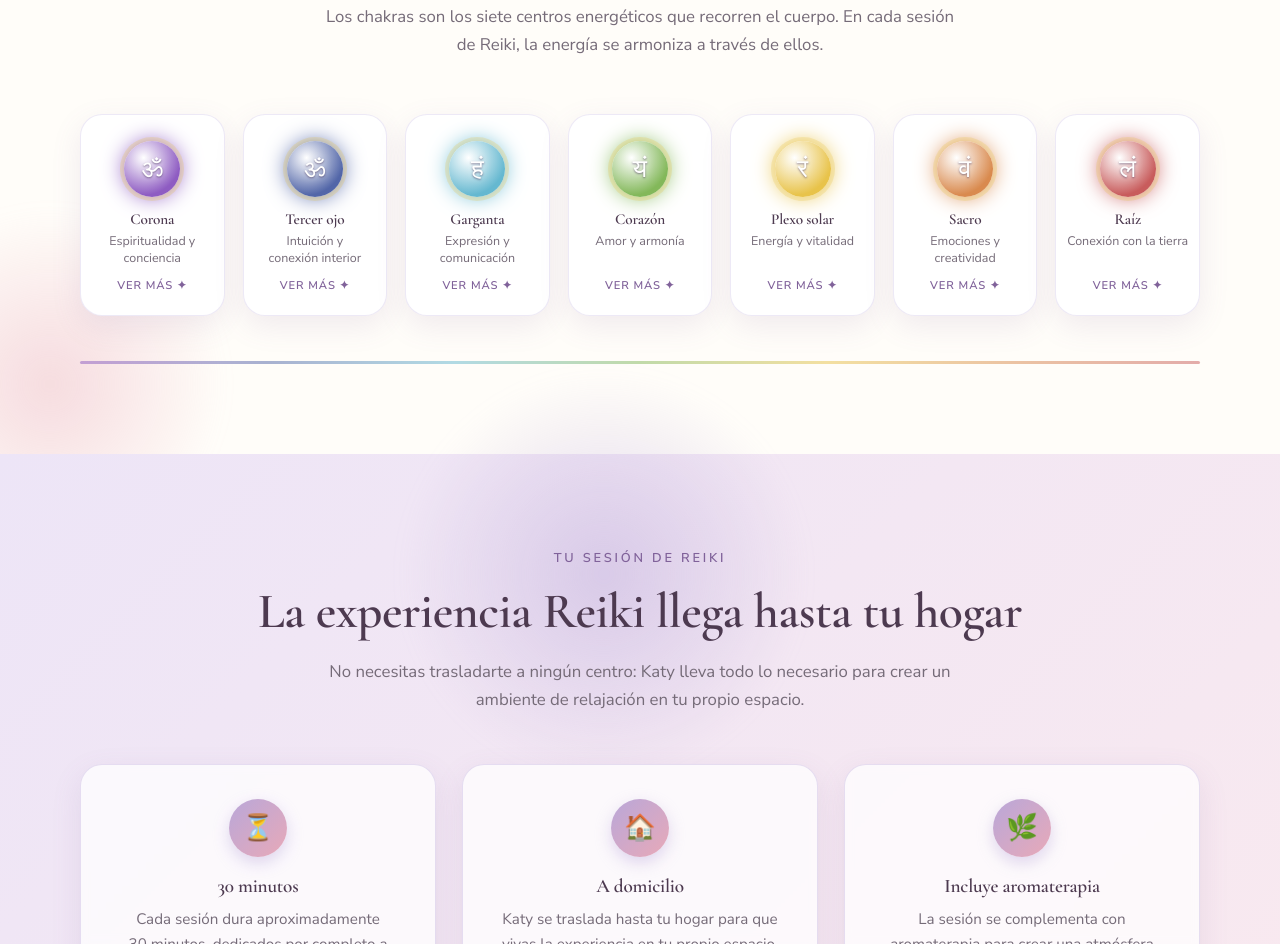
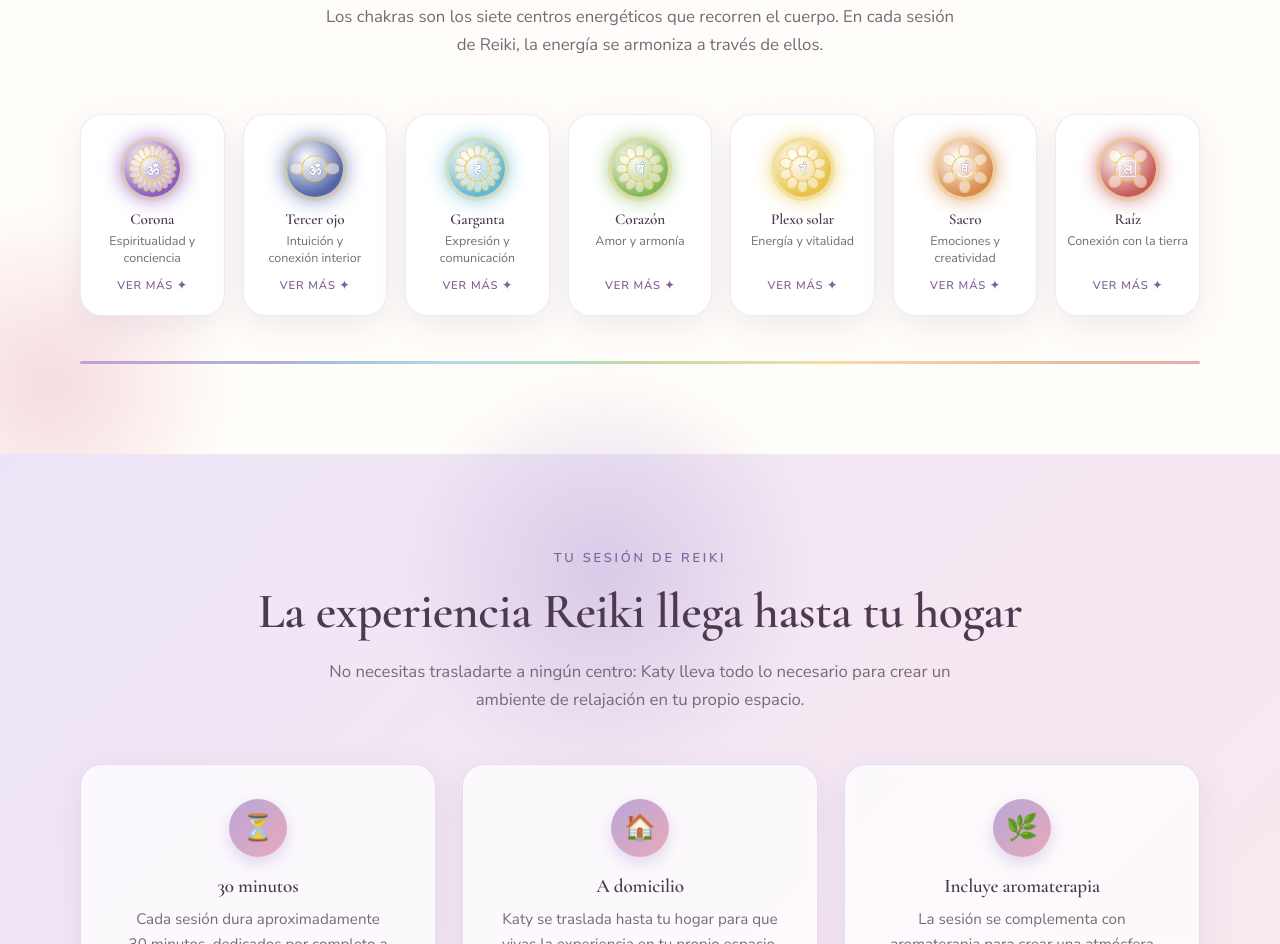
Before and after one commit to soyleomunoz/katyalmadeluz, a plain HTML site: page index.html in a window 1280 px wide. Shown: the part 2572-3516 px from the top of the page. Drawn offline with nearby package versions, Linux system fonts and the light colour scheme.

Commit message:
Medallones SVG de chakras con petalos de loto y silabas sanscritas nitidas
Co-Authored-By: Claude Fable 5 <noreply@anthropic.com>

```diff
--- a/index.html
+++ b/index.html
@@ -231,9 +231,15 @@ button.chakra{cursor:pointer;font-family:var(--fuente-texto);width:100%}
   background:radial-gradient(circle at 35% 30%,rgba(255,255,255,.75),var(--ck,#B9A7D9) 70%);
 }
 .chakra-simbolo{
-  font-size:1.6rem;line-height:1;color:#fff;
-  text-shadow:0 1px 2px rgba(61,40,80,.55),0 0 10px rgba(255,255,255,.5);
-  user-select:none;
+  display:flex;align-items:center;justify-content:center;
+  width:88%;height:88%;user-select:none;
+}
+.chakra-simbolo svg{width:100%;height:100%;display:block}
+.chakra-simbolo .petalo{fill:rgba(255,255,255,.5);stroke:rgba(232,195,74,.9);stroke-width:1.5}
+.chakra-simbolo .aro{fill:rgba(255,255,255,.3);stroke:rgba(232,195,74,.95);stroke-width:2}
+.chakra-simbolo .bija{
+  fill:#fff;stroke:rgba(61,40,80,.6);stroke-width:1.1;paint-order:stroke;
+  font-family:'Cormorant Garamond',Georgia,serif;font-weight:700;
 }
 .chakra h3{font-size:.95rem;margin-bottom:4px}
 .chakra p{font-size:.78rem;color:var(--texto-sec);flex-grow:1}
@@ -268,7 +274,7 @@ button.chakra{cursor:pointer;font-family:var(--fuente-texto);width:100%}
   background:radial-gradient(circle at 35% 30%,rgba(255,255,255,.75),var(--ck,#B9A7D9) 72%);
 }
 .modal-orbe::before{content:"";position:absolute;inset:-16px;border-radius:50%;border:1.5px dashed rgba(232,195,74,.5)}
-.modal-orbe .chakra-simbolo{font-size:4.2rem;text-shadow:0 2px 4px rgba(61,40,80,.55),0 0 18px rgba(255,255,255,.6)}
+.modal-orbe .chakra-simbolo{width:92%;height:92%}
 .modal-caja h3{font-size:1.5rem;margin-bottom:2px}
 .modal-sanscrito{color:var(--lila-profundo);font-size:.92rem;font-style:italic;margin-bottom:16px}
 .modal-caja .descripcion{color:var(--texto-sec);font-size:.96rem;text-align:left}
@@ -669,7 +675,7 @@ button.chakra{cursor:pointer;font-family:var(--fuente-texto);width:100%}
       <button type="button" class="chakra revelar" style="--ck:var(--ck-corona)"
         data-nombre="Corona" data-sanscrito="Sahasrara · «loto de mil pétalos»" data-simbolo="ॐ" data-mantra="Om"
         data-descripcion="Ubicado en la coronilla, el séptimo chakra se asocia con la espiritualidad, la conciencia y la sensación de conexión con algo más grande que uno mismo. Se representa con el símbolo sagrado Om (ॐ) y el loto de mil pétalos, y tradicionalmente se vincula con estados de plenitud, claridad y unidad interior.">
-        <span class="chakra-orbe"><span class="chakra-simbolo" aria-hidden="true">ॐ</span></span>
+        <span class="chakra-orbe"><span class="chakra-simbolo" aria-hidden="true"><svg viewBox="0 0 100 100"><defs><ellipse id="pt-co" cx="50" cy="15" rx="7" ry="13"/></defs><g class="petalo"><use href="#pt-co"/><use href="#pt-co" transform="rotate(18 50 50)"/><use href="#pt-co" transform="rotate(36 50 50)"/><use href="#pt-co" transform="rotate(54 50 50)"/><use href="#pt-co" transform="rotate(72 50 50)"/><use href="#pt-co" transform="rotate(90 50 50)"/><use href="#pt-co" transform="rotate(108 50 50)"/><use href="#pt-co" transform="rotate(126 50 50)"/><use href="#pt-co" transform="rotate(144 50 50)"/><use href="#pt-co" transform="rotate(162 50 50)"/><use href="#pt-co" transform="rotate(180 50 50)"/><use href="#pt-co" transform="rotate(198 50 50)"/><use href="#pt-co" transform="rotate(216 50 50)"/><use href="#pt-co" transform="rotate(234 50 50)"/><use href="#pt-co" transform="rotate(252 50 50)"/><use href="#pt-co" transform="rotate(270 50 50)"/><use href="#pt-co" transform="rotate(288 50 50)"/><use href="#pt-co" transform="rotate(306 50 50)"/><use href="#pt-co" transform="rotate(324 50 50)"/><use href="#pt-co" transform="rotate(342 50 50)"/></g><circle class="aro" cx="50" cy="50" r="26"/><text class="bija" x="50" y="52" text-anchor="middle" dominant-baseline="central" font-size="30">ॐ</text></svg></span></span>
         <h3>Corona</h3>
         <p>Espiritualidad y conciencia</p>
         <span class="chakra-ampliar">Ver más ✦</span>
@@ -677,7 +683,7 @@ button.chakra{cursor:pointer;font-family:var(--fuente-texto);width:100%}
       <button type="button" class="chakra revelar revelar-retraso-1" style="--ck:var(--ck-tercer-ojo)"
         data-nombre="Tercer ojo" data-sanscrito="Ajna · «percibir, mandar»" data-simbolo="ॐ" data-mantra="Om"
         data-descripcion="Situado en el entrecejo, el sexto chakra se relaciona con la intuición, la imaginación, la percepción y la conexión interior. Su símbolo tradicional es un loto de dos pétalos con la sílaba Om (ॐ) en el centro. Se asocia con la capacidad de ver con claridad más allá de lo evidente y de escuchar la propia sabiduría interna.">
-        <span class="chakra-orbe"><span class="chakra-simbolo" aria-hidden="true">ॐ</span></span>
+        <span class="chakra-orbe"><span class="chakra-simbolo" aria-hidden="true"><svg viewBox="0 0 100 100"><defs><ellipse id="pt-to" cx="50" cy="14" rx="11" ry="14"/></defs><g class="petalo"><use href="#pt-to" transform="rotate(90 50 50)"/><use href="#pt-to" transform="rotate(270 50 50)"/></g><circle class="aro" cx="50" cy="50" r="26"/><text class="bija" x="50" y="52" text-anchor="middle" dominant-baseline="central" font-size="30">ॐ</text></svg></span></span>
         <h3>Tercer ojo</h3>
         <p>Intuición y conexión interior</p>
         <span class="chakra-ampliar">Ver más ✦</span>
@@ -685,7 +691,7 @@ button.chakra{cursor:pointer;font-family:var(--fuente-texto);width:100%}
       <button type="button" class="chakra revelar revelar-retraso-2" style="--ck:var(--ck-garganta)"
         data-nombre="Garganta" data-sanscrito="Vishuddha · «purificación»" data-simbolo="हं" data-mantra="Ham"
         data-descripcion="El quinto chakra se ubica en la garganta y se asocia con la comunicación, la expresión personal y la capacidad de decir la propia verdad con serenidad. Su sílaba semilla es Ham (हं), representada en un loto de dieciséis pétalos. Se vincula con la escucha, la voz y la expresión creativa.">
-        <span class="chakra-orbe"><span class="chakra-simbolo" aria-hidden="true">हं</span></span>
+        <span class="chakra-orbe"><span class="chakra-simbolo" aria-hidden="true"><svg viewBox="0 0 100 100"><defs><ellipse id="pt-ga" cx="50" cy="15" rx="8" ry="13"/></defs><g class="petalo"><use href="#pt-ga"/><use href="#pt-ga" transform="rotate(22.5 50 50)"/><use href="#pt-ga" transform="rotate(45 50 50)"/><use href="#pt-ga" transform="rotate(67.5 50 50)"/><use href="#pt-ga" transform="rotate(90 50 50)"/><use href="#pt-ga" transform="rotate(112.5 50 50)"/><use href="#pt-ga" transform="rotate(135 50 50)"/><use href="#pt-ga" transform="rotate(157.5 50 50)"/><use href="#pt-ga" transform="rotate(180 50 50)"/><use href="#pt-ga" transform="rotate(202.5 50 50)"/><use href="#pt-ga" transform="rotate(225 50 50)"/><use href="#pt-ga" transform="rotate(247.5 50 50)"/><use href="#pt-ga" transform="rotate(270 50 50)"/><use href="#pt-ga" transform="rotate(292.5 50 50)"/><use href="#pt-ga" transform="rotate(315 50 50)"/><use href="#pt-ga" transform="rotate(337.5 50 50)"/></g><circle class="aro" cx="50" cy="50" r="26"/><text class="bija" x="50" y="52" text-anchor="middle" dominant-baseline="central" font-size="28">हं</text></svg></span></span>
         <h3>Garganta</h3>
         <p>Expresión y comunicación</p>
         <span class="chakra-ampliar">Ver más ✦</span>
@@ -693,7 +699,7 @@ button.chakra{cursor:pointer;font-family:var(--fuente-texto);width:100%}
       <button type="button" class="chakra revelar revelar-retraso-3" style="--ck:var(--ck-corazon)"
         data-nombre="Corazón" data-sanscrito="Anahata · «no golpeado»" data-simbolo="यं" data-mantra="Yam"
         data-descripcion="El cuarto chakra se sitúa en el centro del pecho y es el puente entre los chakras inferiores y superiores. Se asocia con el amor, la compasión, la armonía y la capacidad de dar y recibir afecto. Su sílaba semilla es Yam (यं), tradicionalmente representada dentro de una estrella de seis puntas en un loto de doce pétalos.">
-        <span class="chakra-orbe"><span class="chakra-simbolo" aria-hidden="true">यं</span></span>
+        <span class="chakra-orbe"><span class="chakra-simbolo" aria-hidden="true"><svg viewBox="0 0 100 100"><defs><ellipse id="pt-cz" cx="50" cy="15" rx="9" ry="13"/></defs><g class="petalo"><use href="#pt-cz"/><use href="#pt-cz" transform="rotate(30 50 50)"/><use href="#pt-cz" transform="rotate(60 50 50)"/><use href="#pt-cz" transform="rotate(90 50 50)"/><use href="#pt-cz" transform="rotate(120 50 50)"/><use href="#pt-cz" transform="rotate(150 50 50)"/><use href="#pt-cz" transform="rotate(180 50 50)"/><use href="#pt-cz" transform="rotate(210 50 50)"/><use href="#pt-cz" transform="rotate(240 50 50)"/><use href="#pt-cz" transform="rotate(270 50 50)"/><use href="#pt-cz" transform="rotate(300 50 50)"/><use href="#pt-cz" transform="rotate(330 50 50)"/></g><circle class="aro" cx="50" cy="50" r="26"/><text class="bija" x="50" y="52" text-anchor="middle" dominant-baseline="central" font-size="28">यं</text></svg></span></span>
         <h3>Corazón</h3>
         <p>Amor y armonía</p>
         <span class="chakra-ampliar">Ver más ✦</span>
@@ -701,7 +707,7 @@ button.chakra{cursor:pointer;font-family:var(--fuente-texto);width:100%}
       <button type="button" class="chakra revelar" style="--ck:var(--ck-plexo)"
         data-nombre="Plexo solar" data-sanscrito="Manipura · «ciudad de las joyas»" data-simbolo="रं" data-mantra="Ram"
         data-descripcion="El tercer chakra se ubica en la zona del estómago y se asocia con la energía vital, la voluntad, la confianza y el poder personal. Su sílaba semilla es Ram (रं), representada en un loto de diez pétalos con un triángulo que evoca el fuego interior que impulsa a la acción.">
-        <span class="chakra-orbe"><span class="chakra-simbolo" aria-hidden="true">रं</span></span>
+        <span class="chakra-orbe"><span class="chakra-simbolo" aria-hidden="true"><svg viewBox="0 0 100 100"><defs><ellipse id="pt-px" cx="50" cy="15" rx="10" ry="13"/></defs><g class="petalo"><use href="#pt-px"/><use href="#pt-px" transform="rotate(36 50 50)"/><use href="#pt-px" transform="rotate(72 50 50)"/><use href="#pt-px" transform="rotate(108 50 50)"/><use href="#pt-px" transform="rotate(144 50 50)"/><use href="#pt-px" transform="rotate(180 50 50)"/><use href="#pt-px" transform="rotate(216 50 50)"/><use href="#pt-px" transform="rotate(252 50 50)"/><use href="#pt-px" transform="rotate(288 50 50)"/><use href="#pt-px" transform="rotate(324 50 50)"/></g><circle class="aro" cx="50" cy="50" r="26"/><text class="bija" x="50" y="52" text-anchor="middle" dominant-baseline="central" font-size="28">रं</text></svg></span></span>
         <h3>Plexo solar</h3>
         <p>Energía y vitalidad</p>
         <span class="chakra-ampliar">Ver más ✦</span>
@@ -709,7 +715,7 @@ button.chakra{cursor:pointer;font-family:var(--fuente-texto);width:100%}
       <button type="button" class="chakra revelar revelar-retraso-1" style="--ck:var(--ck-sacro)"
         data-nombre="Sacro" data-sanscrito="Svadhisthana · «morada de uno mismo»" data-simbolo="वं" data-mantra="Vam"
         data-descripcion="El segundo chakra se sitúa bajo el ombligo y se relaciona con las emociones, la creatividad, el placer y la capacidad de disfrutar y fluir con los cambios. Su sílaba semilla es Vam (वं), representada en un loto de seis pétalos junto a una luna creciente, símbolo del elemento agua.">
-        <span class="chakra-orbe"><span class="chakra-simbolo" aria-hidden="true">वं</span></span>
+        <span class="chakra-orbe"><span class="chakra-simbolo" aria-hidden="true"><svg viewBox="0 0 100 100"><defs><ellipse id="pt-sa" cx="50" cy="14" rx="11" ry="14"/></defs><g class="petalo"><use href="#pt-sa"/><use href="#pt-sa" transform="rotate(60 50 50)"/><use href="#pt-sa" transform="rotate(120 50 50)"/><use href="#pt-sa" transform="rotate(180 50 50)"/><use href="#pt-sa" transform="rotate(240 50 50)"/><use href="#pt-sa" transform="rotate(300 50 50)"/></g><circle class="aro" cx="50" cy="50" r="26"/><path d="M35 58 A17 17 0 0 0 65 58" fill="none" stroke="rgba(255,255,255,.85)" stroke-width="2.5" stroke-linecap="round"/><text class="bija" x="50" y="50" text-anchor="middle" dominant-baseline="central" font-size="28">वं</text></svg></span></span>
         <h3>Sacro</h3>
         <p>Emociones y creatividad</p>
         <span class="chakra-ampliar">Ver más ✦</span>
@@ -717,7 +723,7 @@ button.chakra{cursor:pointer;font-family:var(--fuente-texto);width:100%}
       <button type="button" class="chakra revelar revelar-retraso-2" style="--ck:var(--ck-raiz)"
         data-nombre="Raíz" data-sanscrito="Muladhara · «soporte de la base»" data-simbolo="लं" data-mantra="Lam"
         data-descripcion="El primer chakra se ubica en la base de la columna y se asocia con la seguridad, la estabilidad, el arraigo y la conexión con la tierra. Su sílaba semilla es Lam (लं), representada en un loto de cuatro pétalos con un cuadrado que simboliza el elemento tierra: la base sobre la que se sostiene todo lo demás.">
-        <span class="chakra-orbe"><span class="chakra-simbolo" aria-hidden="true">लं</span></span>
+        <span class="chakra-orbe"><span class="chakra-simbolo" aria-hidden="true"><svg viewBox="0 0 100 100"><defs><ellipse id="pt-rz" cx="50" cy="14" rx="12" ry="14"/></defs><g class="petalo"><use href="#pt-rz" transform="rotate(45 50 50)"/><use href="#pt-rz" transform="rotate(135 50 50)"/><use href="#pt-rz" transform="rotate(225 50 50)"/><use href="#pt-rz" transform="rotate(315 50 50)"/></g><circle class="aro" cx="50" cy="50" r="26"/><rect x="34" y="34" width="32" height="32" fill="none" stroke="rgba(255,255,255,.7)" stroke-width="2" rx="2"/><text class="bija" x="50" y="52" text-anchor="middle" dominant-baseline="central" font-size="27">लं</text></svg></span></span>
         <h3>Raíz</h3>
         <p>Conexión con la tierra</p>
         <span class="chakra-ampliar">Ver más ✦</span>
@@ -1124,7 +1130,7 @@ button.chakra{cursor:pointer;font-family:var(--fuente-texto);width:100%}
   var ultimoFoco = null;
 
   function abrirModal(btn){
-    document.getElementById('modalSimbolo').textContent = btn.getAttribute('data-simbolo');
+    document.getElementById('modalSimbolo').innerHTML = btn.querySelector('.chakra-simbolo').innerHTML;
     document.getElementById('modalTitulo').textContent = 'Chakra ' + btn.getAttribute('data-nombre').toLowerCase();
     document.getElementById('modalSanscrito').textContent = btn.getAttribute('data-sanscrito');
     document.getElementById('modalDescripcion').textContent = btn.getAttribute('data-descripcion');
```
